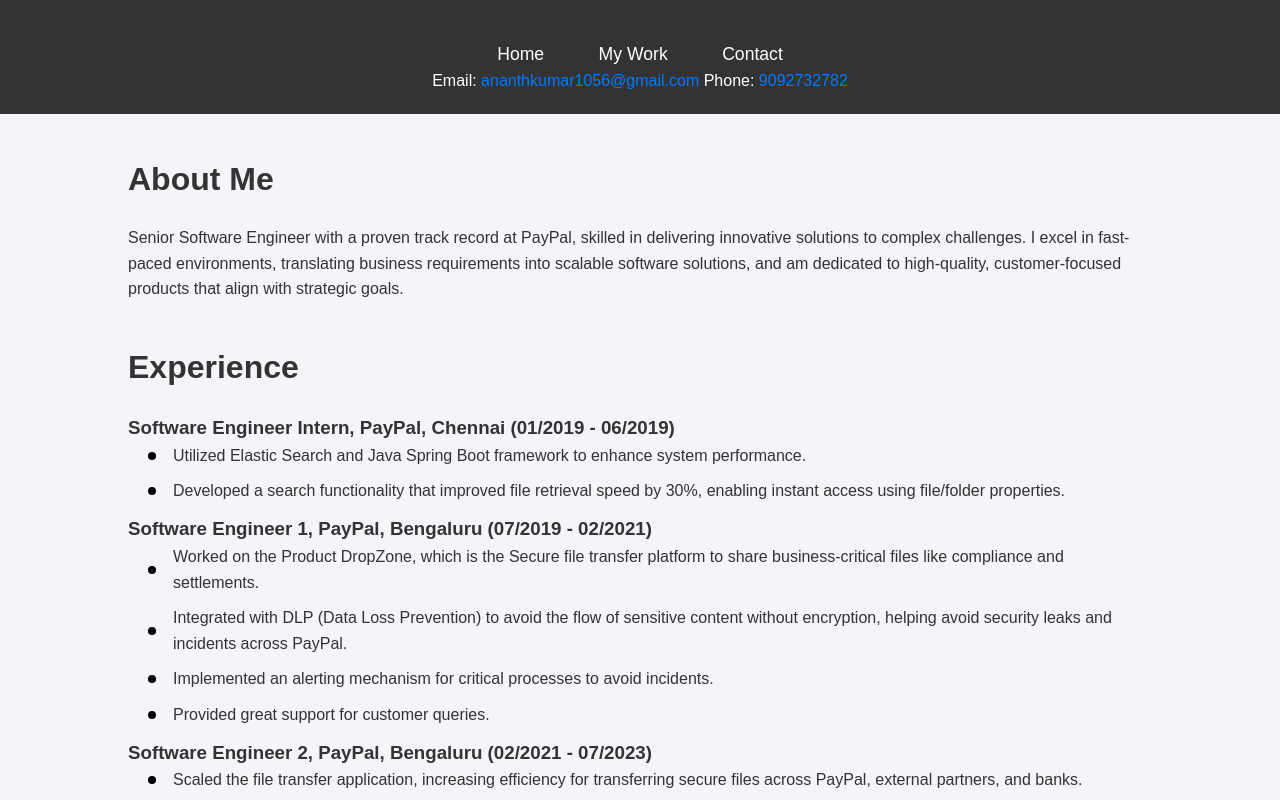
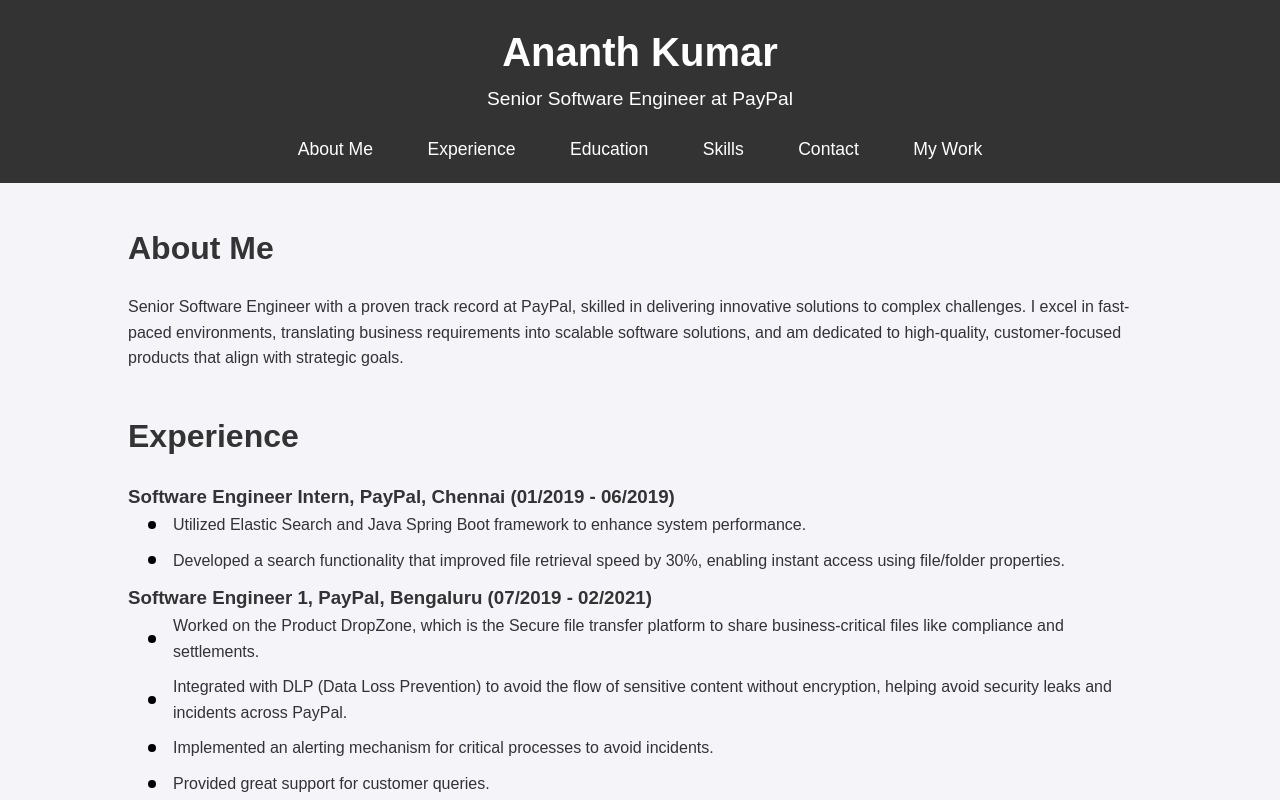
Before and after one commit to ananthkm/ananthkm.github.io, a plain HTML site: page index.html in a window 1280 px wide. Shown: the top 800 px of the page. Drawn offline with Linux system fonts and the light colour scheme.

Commit message:
Update index.html

```diff
--- a/index.html
+++ b/index.html
@@ -10,21 +10,22 @@
 </head>
 <body>
     <header>
+        <div class="container">
+            <h1>Ananth Kumar</h1>
+            <p>Senior Software Engineer at PayPal</p>
+        </div>
+        <!-- Navigation Menu -->
         <nav>
             <ul>
-            <li><a href="index.html">Home</a></li>
+                <li><a href="#about">About Me</a></li>
+                <li><a href="#experience">Experience</a></li>
+                <li><a href="#education">Education</a></li>
+                <li><a href="#skills">Skills</a></li>
+                <li><a href="#contact">Contact</a></li>
                  <li><a href="my-work.html">My Work</a></li>
-            <li><a href="#contact">Contact</a></li>
             </ul>
-
-        <!-- Contact Details in Header -->
-        <div class="contact-details">
-            <span>Email: <a href="mailto:ananthkumar1056@gmail.com">ananthkumar1056@gmail.com</a></span>
-            <span>Phone: <a href="tel:+919092732782">9092732782</a></span>
-        </div>
         </nav>
     </header>
-
 
     <section id="about">
         <div class="container">
```
Lines whose indentation alone changed are shown as unchanged.
